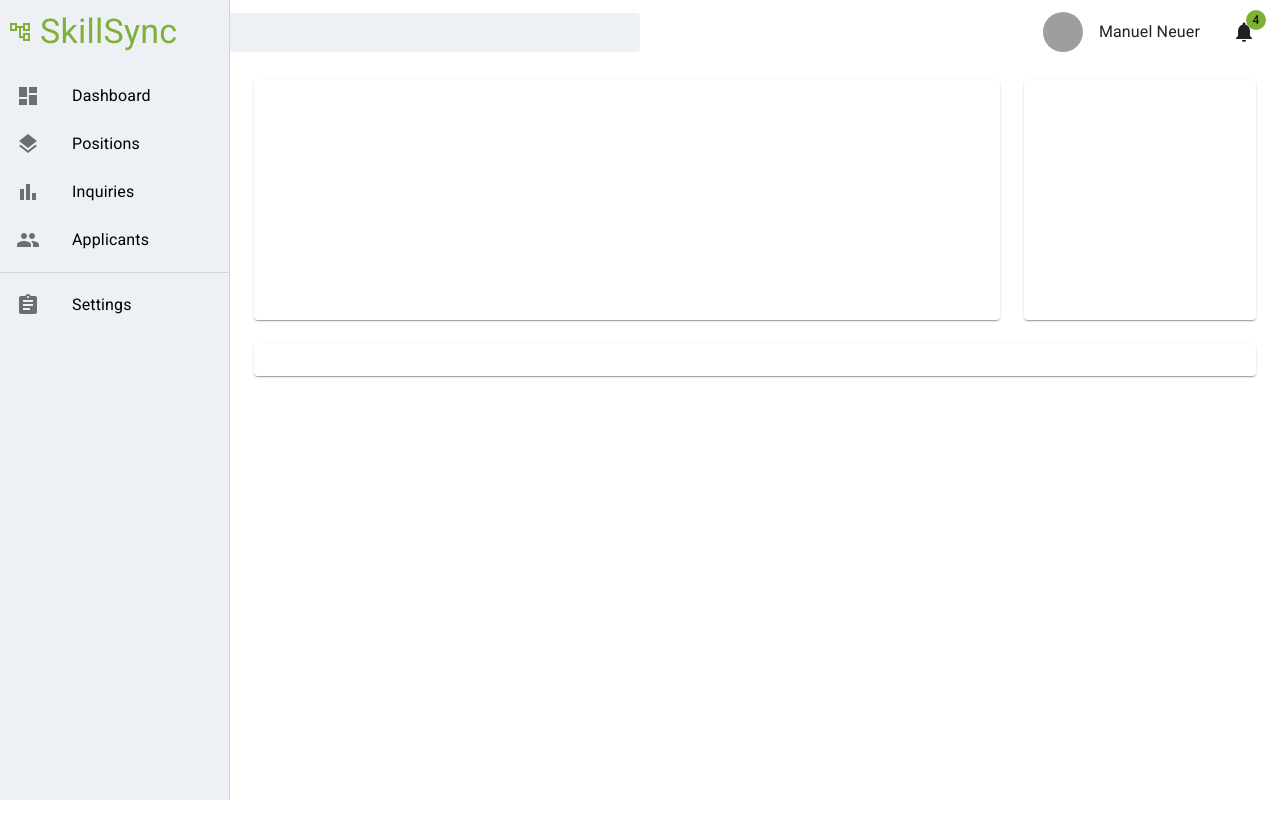
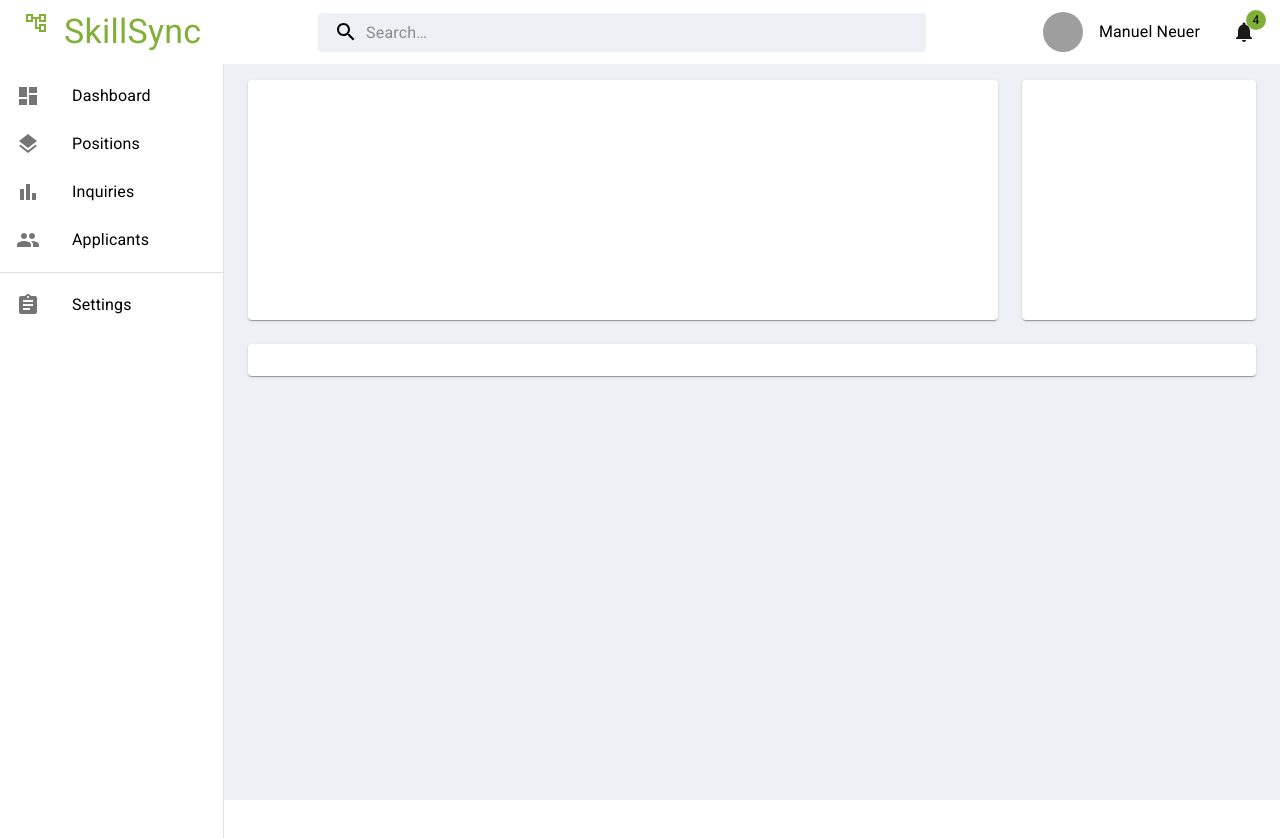
Before and after one commit to HdM-LLM/frontend, a React (Create React App) app: page / in a window 1280 px wide. Shown: the top 838 px of the page. Before the commit the page ends 800 px from the top, so only its background shows below. Built offline with nearby package versions, Linux system fonts and the light colour scheme; grey boxes are pictures that could not be loaded.

Commit message:
Fixed AppBar

```diff
--- a/src/components/AppBar.tsx
+++ b/src/components/AppBar.tsx
@@ -1,34 +1,22 @@
 import * as React from "react";
 import { styled } from "@mui/material/styles";
 import MuiAppBar, { AppBarProps as MuiAppBarProps } from "@mui/material/AppBar";
-import { drawerWidth } from "./Drawer";
 import Toolbar from "@mui/material/Toolbar";
-import IconButton from "@mui/material/IconButton";
 import Badge from "@mui/material/Badge";
 import NotificationsIcon from "@mui/icons-material/Notifications";
 import SearchIcon from "@mui/icons-material/Search";
 import InputBase from "@mui/material/InputBase";
 import Avatar from "@mui/material/Avatar";
 import Box from "@mui/material/Box";
-import Tooltip from "@mui/material/Tooltip";
-import Menu from "@mui/material/Menu";
-import MenuItem from "@mui/material/MenuItem";
 import Typography from "@mui/material/Typography";
+import AccountTreeOutlinedIcon from "@mui/icons-material/AccountTreeOutlined";
 
 export default function AppBar() {
-  interface AppBarProps extends MuiAppBarProps {
-    open?: boolean;
-  }
-
-  const AppBarMod = styled(MuiAppBar, {
-    shouldForwardProp: (prop) => prop !== "open",
-  })<AppBarProps>(({ theme, open }) => ({
-    color: "inherit",
-    background: "background",
-    ...(open && {
-      marginLeft: drawerWidth,
-      width: `calc(100% - ${drawerWidth}px)`,
-    }),
+  const AppBarMod = styled(MuiAppBar)(({ theme }) => ({
+    background: theme.palette.background.default,
+    boxShadow: "none",
+    zIndex: theme.zIndex.drawer + 1,
+    position: "absolute",
   }));
 
   const Search = styled("div")(({ theme }) => ({
@@ -38,13 +26,12 @@ export default function AppBar() {
     "&:hover": {
       backgroundColor: theme.palette.grey[100],
     },
-    marginLeft: 0,
-    marginRight: 0,
     width: "50%",
   }));
 
   const SearchIconWrapper = styled("div")(({ theme }) => ({
     padding: theme.spacing(0, 2),
+    color: "black",
     height: "100%",
     position: "absolute",
     pointerEvents: "none",
@@ -61,6 +48,7 @@ export default function AppBar() {
       paddingLeft: `calc(1em + ${theme.spacing(4)})`,
       transition: theme.transitions.create("width"),
       width: "100%",
+      color: "black",
       [theme.breakpoints.up("sm")]: {
         width: "12ch",
         "&:focus": {
@@ -71,14 +59,45 @@ export default function AppBar() {
   }));
 
   return (
-    <AppBarMod elevation={0} position="absolute">
+    <AppBarMod>
       <Toolbar
         sx={{
+          ml: 2,
           display: "flex",
           alignItems: "center",
           justifyContent: "space-between",
         }}
       >
+        <Box
+          sx={{
+            flexGrow: 0,
+            display: "flex",
+            alignItems: "flex-start",
+            ml: -2,
+          }}
+        >
+          <AccountTreeOutlinedIcon
+            sx={{
+              display: { xs: "none", md: "flex" },
+              mr: 2,
+            }}
+            color="secondary"
+          />
+          <Typography
+            component="h1"
+            variant="h4"
+            color="secondary"
+            noWrap
+            sx={{
+              mr: 2,
+              display: { xs: "none", md: "flex" },
+              fontFamily: "",
+              fontWeight: 400,
+            }}
+          >
+            SkillSync
+          </Typography>
+        </Box>
         <Search>
           <SearchIconWrapper>
             <SearchIcon />
@@ -97,9 +116,9 @@ export default function AppBar() {
           }}
         >
           <Avatar alt="user" src={"a"} sx={{ p: 0, mr: 2, ml: 2 }} />
-          <Typography sx={{ mr: 2 }}>Manuel Neuer</Typography>
+          <Typography sx={{ mr: 2, color: "black" }}>Manuel Neuer</Typography>
           <Badge badgeContent={4} color="secondary" sx={{ ml: 2 }}>
-            <NotificationsIcon />
+            <NotificationsIcon color="primary" />
           </Badge>
         </Box>
       </Toolbar>
--- a/src/components/Drawer.tsx
+++ b/src/components/Drawer.tsx
@@ -7,68 +7,18 @@ import { DrawerItems } from "../helper/DrawerItems";
 import Typography from "@mui/material/Typography";
 import AccountTreeOutlinedIcon from "@mui/icons-material/AccountTreeOutlined";
 
-export const drawerWidth: number = 230;
-
 export default function Drawer() {
-  const [open, setOpen] = React.useState(true);
-
-  const DrawerMod = styled(MuiDrawer, {
-    shouldForwardProp: (prop) => prop !== "open",
-  })(({ theme, open }) => ({
+  const DrawerMod = styled(MuiDrawer)(({ theme }) => ({
     "& .MuiDrawer-paper": {
       position: "relative",
-      whiteSpace: "nowrap",
-      background: theme.palette.grey[100],
-      width: drawerWidth,
-      transition: theme.transitions.create("width", {
-        easing: theme.transitions.easing.sharp,
-        duration: theme.transitions.duration.enteringScreen,
-      }),
-      boxSizing: "border-box",
-      ...(!open && {
-        overflowX: "hidden",
-        transition: theme.transitions.create("width", {
-          easing: theme.transitions.easing.sharp,
-          duration: theme.transitions.duration.leavingScreen,
-        }),
-        width: theme.spacing(7),
-        [theme.breakpoints.up("sm")]: {
-          width: theme.spacing(9),
-        },
-      }),
+      background: theme.palette.background.default,
+      width: theme.spacing(28),
+      marginTop: theme.spacing(8),
     },
   }));
+
   return (
-    <DrawerMod variant="permanent" open={open}>
-      <Toolbar
-        sx={{
-          display: "flex",
-          alignItems: "center",
-          px: [1],
-        }}
-      >
-        <AccountTreeOutlinedIcon
-          sx={{
-            display: { xs: "none", md: "flex" },
-            mr: 1,
-          }}
-          color="secondary"
-        />
-        <Typography
-          component="h1"
-          variant="h4"
-          color="secondary"
-          noWrap
-          sx={{
-            mr: 2,
-            display: { xs: "none", md: "flex" },
-            fontFamily: "",
-            fontWeight: 400,
-          }}
-        >
-          SkillSync
-        </Typography>
-      </Toolbar>
+    <DrawerMod variant="permanent">
       <List component="nav">{DrawerItems}</List>
     </DrawerMod>
   );
--- a/src/pages/Dashboard.tsx
+++ b/src/pages/Dashboard.tsx
@@ -3,17 +3,19 @@ import Box from "@mui/material/Box";
 import Container from "@mui/material/Container";
 import Grid from "@mui/material/Grid";
 import Paper from "@mui/material/Paper";
+import { styled } from "@mui/material";
 
 export default function Dashboard() {
+  const MainBox = styled(Box)(({ theme }) => ({
+    flexGrow: 1,
+    height: "100vh",
+    overflow: "auto",
+    background: theme.palette.grey[100],
+    boxShadow: "none",
+  }));
+
   return (
-    <Box
-      component="main"
-      sx={{
-        flexGrow: 1,
-        height: "100vh",
-        overflow: "auto",
-      }}
-    >
+    <MainBox component="main">
       <Container maxWidth="lg" sx={{ mt: 10, mb: 4 }}>
         <Grid container spacing={3}>
           {/* Chart */}
@@ -46,6 +48,6 @@ export default function Dashboard() {
           </Grid>
         </Grid>
       </Container>
-    </Box>
+    </MainBox>
   );
 }
```
